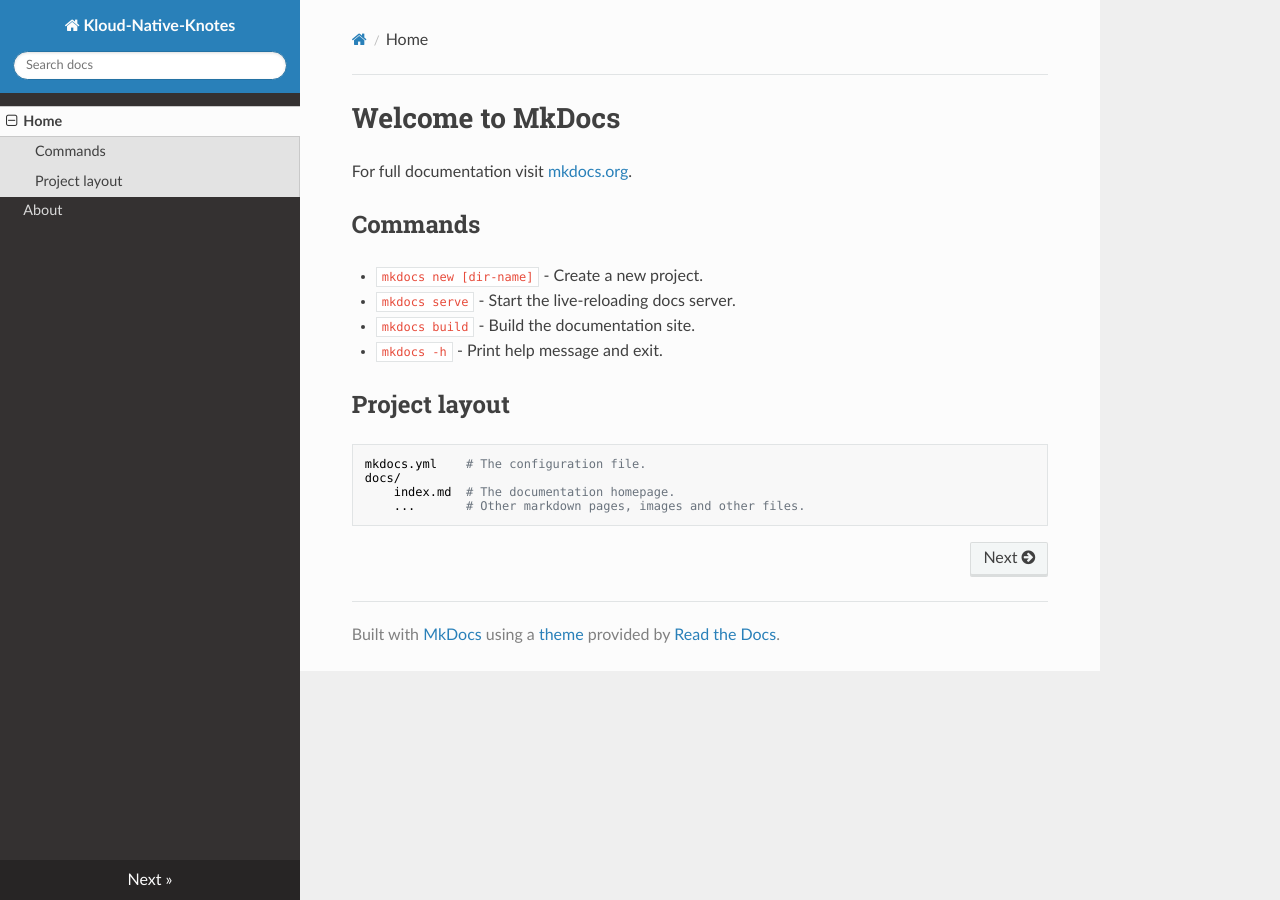
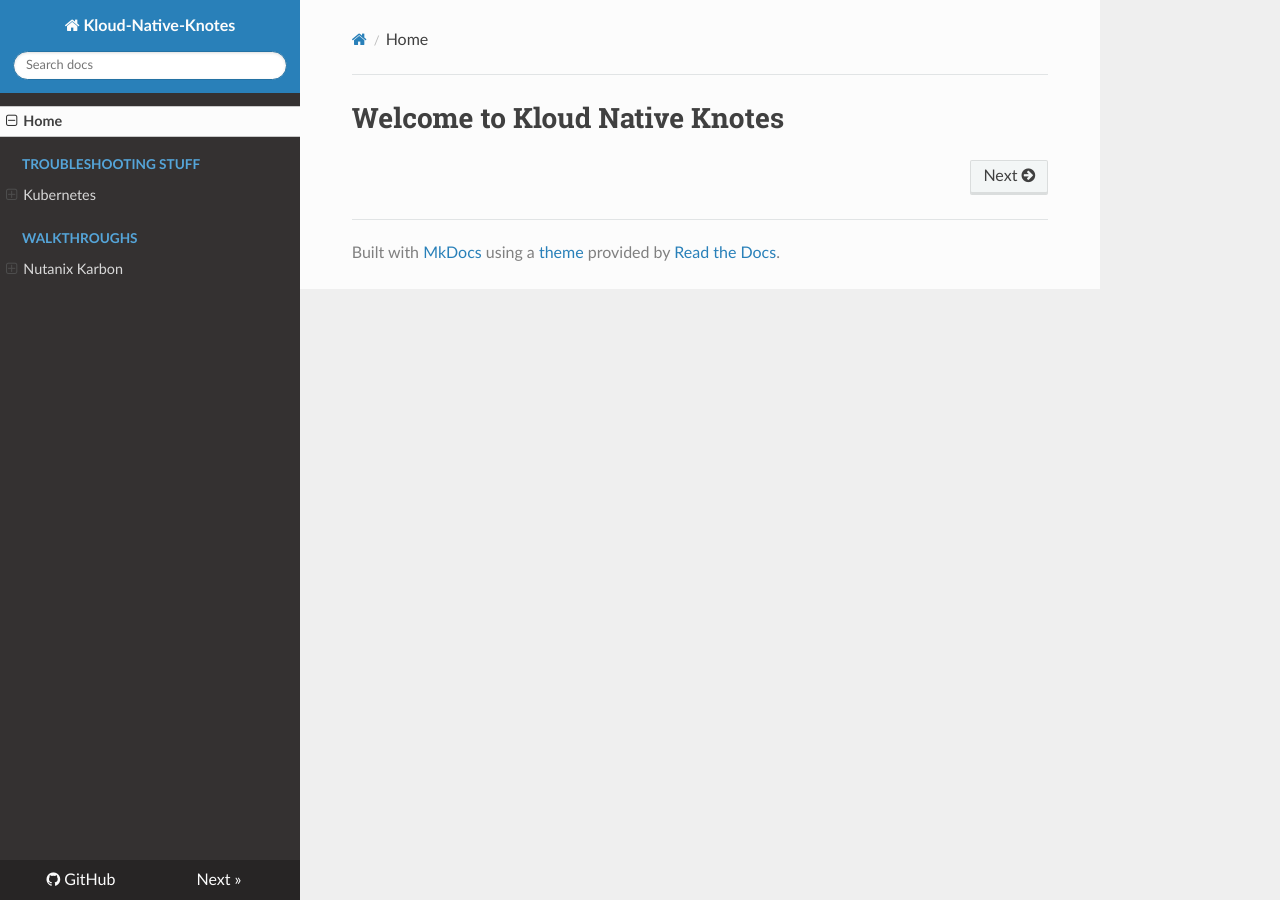
Before and after one commit to kloud-native-ondarox/knotes, an MkDocs documentation site: the page built from docs/index.md, in a window 1280 px wide. Built offline with MkDocs 1.6.1, drawn with Linux system fonts in a browser that asks for light colours; nearby versions of some CDN libraries.

Commit message:
add troubleshooting section

```diff
--- a/docs/index.md
+++ b/docs/index.md
@@ -1,17 +1 @@
-# Welcome to MkDocs
-
-For full documentation visit [mkdocs.org](https://www.mkdocs.org).
-
-## Commands
-
-* `mkdocs new [dir-name]` - Create a new project.
-* `mkdocs serve` - Start the live-reloading docs server.
-* `mkdocs build` - Build the documentation site.
-* `mkdocs -h` - Print help message and exit.
-
-## Project layout
-
-    mkdocs.yml    # The configuration file.
-    docs/
-        index.md  # The documentation homepage.
-        ...       # Other markdown pages, images and other files.
+# Welcome to Kloud Native Knotes
--- a/mkdocs.yml
+++ b/mkdocs.yml
@@ -1,6 +1,20 @@
 site_name: Kloud-Native-Knotes
-site_url: https://example.com/
+site_url: https://www.knotes.kloud-native.ondarox.dev/
+site_description: Personal Collection of Random Notes.
+site_author: Jesse Gonzalez
+
+repo_url: https://github.com/kloud-native-ondarox/knotes
+edit_uri: ""
+
+theme: readthedocs
+
+extra:
+  homepage: https://knotes.kloud-native.ondarox.dev/
 nav:
   - Home: index.md
-  - About: about.md
-theme: readthedocs
+  - Troubleshooting Stuff:
+    - Kubernetes:
+        - etcd: troubleshooting/kubernetes/etcd.md
+  - Walkthroughs:
+    - Nutanix Karbon:
+        - Airgap Deployments: walkthroughs/nutanix/karbon/airgap.md
```
Also changed, not shown: docs/about.md (deleted, +0 -50 lines), docs/troubleshooting/kubernetes/etcd.md (added, +57 -0 lines), docs/walkthroughs/nutanix/karbon/airgap.md (added, +50 -0 lines), docs/walkthroughs/nutanix/integrations/redhat.md (added).
